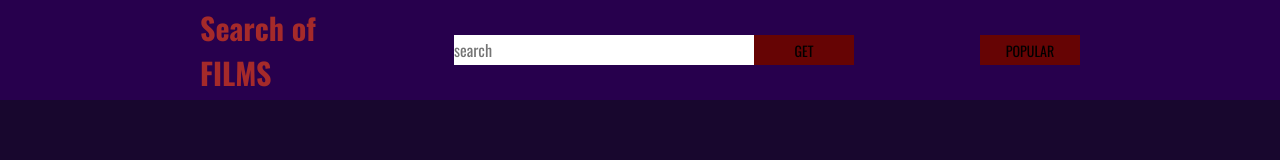
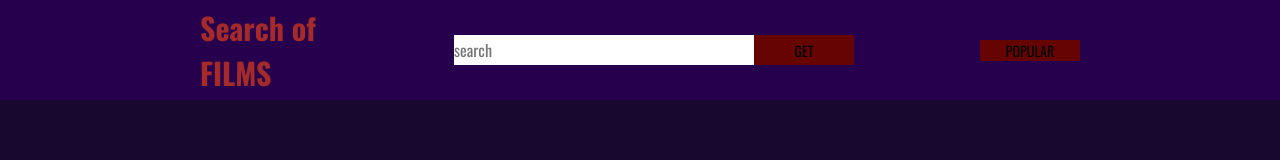
Before and after one commit to Denis341414/MovieSearch, a Vue app: page / in a window 1280 px wide. Shown: the top 160 px of the page. Built offline with nearby package versions, Linux system fonts and the light colour scheme.

Commit message:
'add_button_component'

```diff
--- a/src/App.vue
+++ b/src/App.vue
@@ -1,8 +1,11 @@
 <script>
+  import Button from './components/button.vue'
   import axios from 'axios'
 
   export default {
-
+    components: {
+      Button
+    },
     data() {
       return {
         flagPopular: false,
@@ -70,10 +73,10 @@
         <h3>Search of FILMS</h3>
         <div class="form1">
           <input v-model="name" class="input" type="text" placeholder="search">
-          <button @click="getPlayersOnName" class="get">GET</button>
+          <Button :name="String('GET')" @click="getPlayersOnName"/>
         </div>
         <div class="form2">
-          <button @click="getSourseApiPopular" class="popular">POPULAR</button>
+          <Button @click="getSourseApiPopular" :name="String('POPULAR')"/>
         </div>
     </div>
   </header>
--- /dev/null
+++ b/src/components/button.vue
@@ -0,0 +1,20 @@
+<script>
+export default {
+    props: {
+        name
+    },
+    data() {
+        return {
+
+        }
+    },
+}
+</script>
+
+<template>
+    <button class="get">{{ name }}</button>
+</template>
+
+<style scoped>
+@import url('../assets/app.css');
+</style>
```
